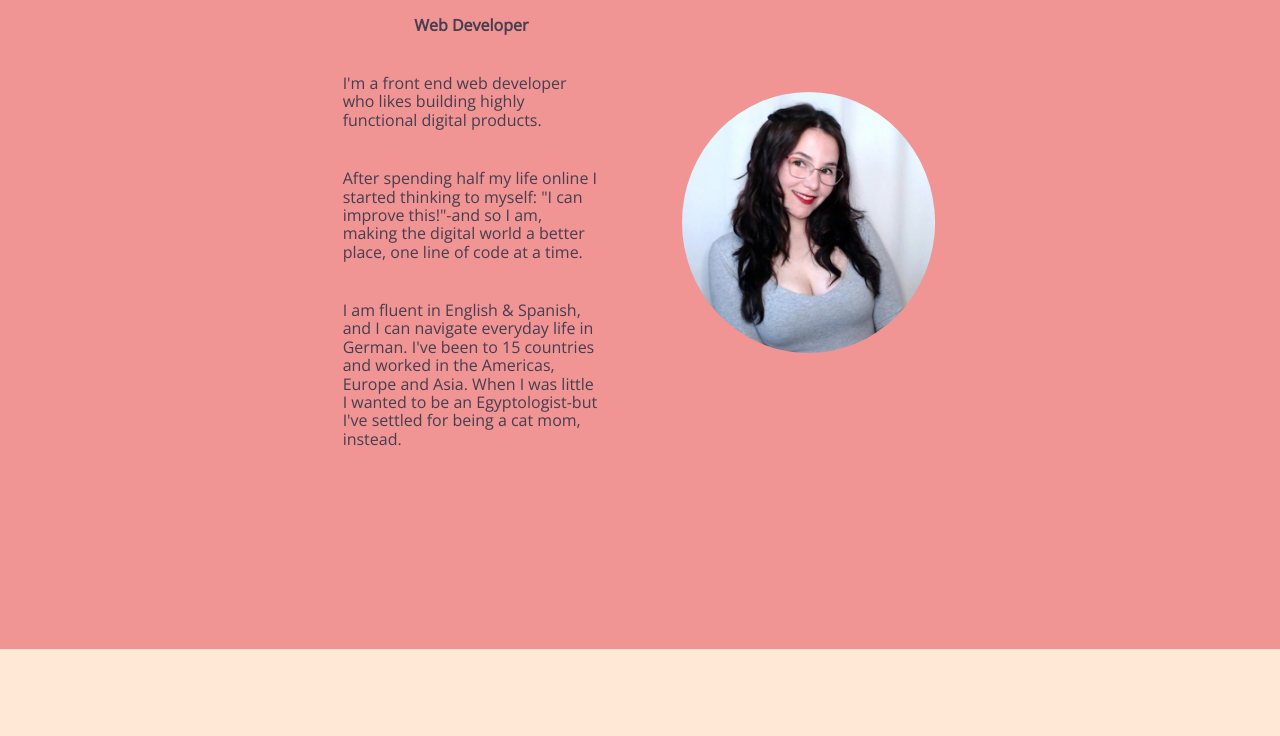
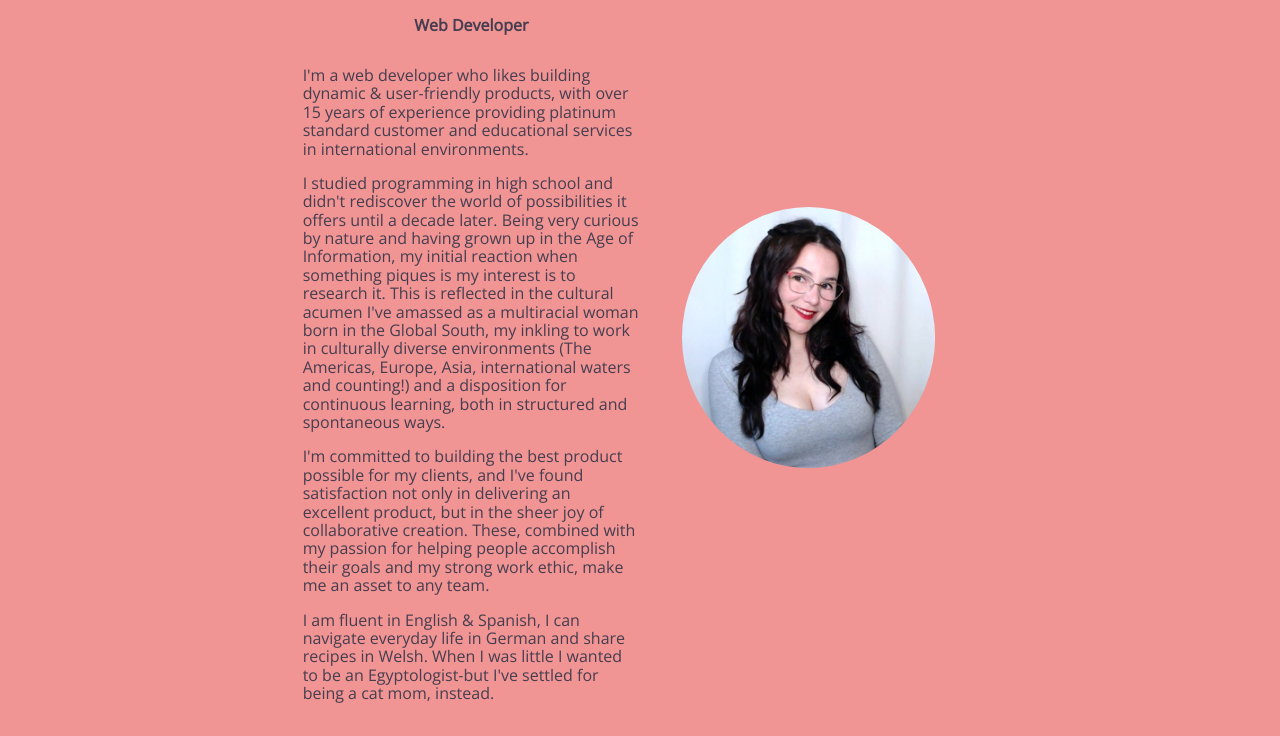
Before and after one commit to er1927/personal-portfolio, a website built with Parcel: page index.html in a window 1280 px wide. Shown: the part 2244-2980 px from the top of the page. Built offline with nearby package versions, Linux system fonts and the light colour scheme; a web font is replaced by a local one.

Commit message:
Edited About p

```diff
--- a/css/main.css
+++ b/css/main.css
@@ -195,7 +195,7 @@ div {
 }
 
 .about-item p {
-  margin: 2.5em;
+  /* margin: 2.5em; */
   padding:0;
   text-align: left;
 }
--- a/index.html
+++ b/index.html
@@ -90,9 +90,10 @@
         <div class="about-item">
           <h3>Elizabeth Roberts</h3>
           <h4>Web Developer</h4>
-          <p>I'm a front end web developer who likes building highly functional digital products.</p>
-          <p>After spending half my life online I started thinking to myself: "I can improve this!"-and so   I am, making the digital world a better place, one line of code at a time.</p>
-          <p>I am fluent in English & Spanish, and I can navigate everyday life in German. I've been to 15 countries and worked in the Americas, Europe and Asia. When I was little I wanted to be an Egyptologist-but I've settled for being a cat mom, instead.  </p>
+          <p>I'm a web developer who likes building dynamic & user-friendly products, with over 15 years of experience providing platinum standard customer and educational services in international environments.</p>
+          <p>I studied programming in high school and didn't rediscover the world of possibilities it offers until a decade later. Being very curious by nature and having grown up in the Age of Information, my initial reaction when something piques is my interest is to research it. This is reflected in the cultural acumen I've amassed as a multiracial woman born in the Global South, my inkling to work in culturally diverse environments (The Americas, Europe, Asia, international waters and counting!) and a disposition for continuous learning, both in structured and spontaneous ways.</p>
+          <p>I'm committed to building the best product possible for my clients, and I've found satisfaction not only in delivering an excellent product, but in the sheer joy of collaborative creation. These, combined with my passion for helping people accomplish their goals and my strong work ethic, make me an asset to any team.</p>
+          <p>I am fluent in English & Spanish, I can navigate everyday life in German and share recipes in Welsh. When I was little I wanted to be an Egyptologist-but I've settled for being a cat mom, instead. </p>
         </div>
         <div class="about-item">
           <img src="./img/ER.jpg" alt="Elizabeth Roberts.">
```
